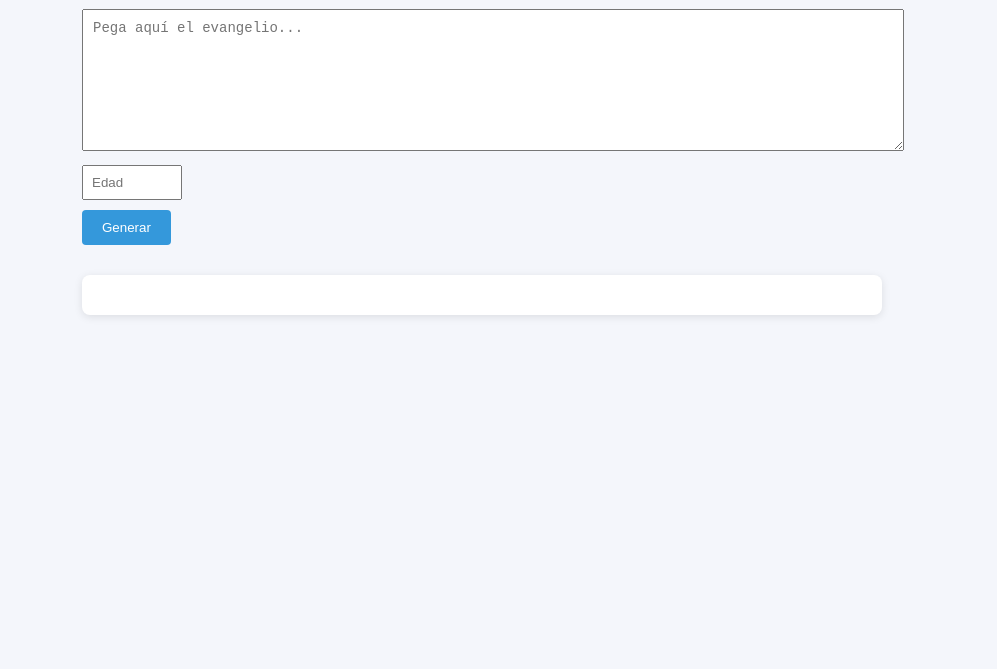
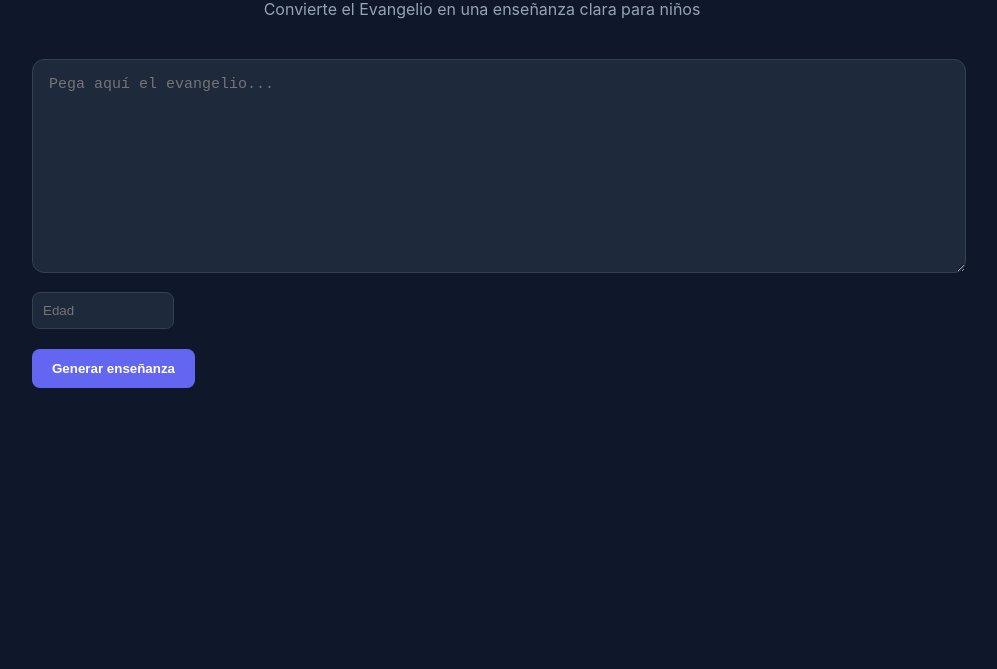
Before and after one commit to suncrestm/evangelio-para-peques, a website: page index.html in a window 1280 px wide. Shown: the part 131-800 px from the top of the page, without its empty margins (158-1155 px from the left). Drawn offline with Linux system fonts and the light colour scheme.

Commit message:
AI Studio style interface

```diff
--- a/index.html
+++ b/index.html
@@ -1,100 +1,139 @@
 <!DOCTYPE html>
-<html>
+<html lang="es">
 <head>
+<meta charset="UTF-8" />
+<meta name="viewport" content="width=device-width, initial-scale=1.0" />
 <title>Evangelio para Peques</title>
+
 <style>
   body {
-      font-family: Arial, sans-serif;
-      background: #f4f6fb;
-      max-width: 800px;
-      margin: 40px auto;
-      padding: 20px;
+    margin: 0;
+    font-family: Inter, system-ui, sans-serif;
+    background: #0f172a;
+    color: #e2e8f0;
+    display: flex;
+    justify-content: center;
+  }
+
+  .container {
+    width: 100%;
+    max-width: 900px;
+    padding: 60px 20px;
   }
 
   h1 {
     text-align: center;
-      color: #2c3e50;
+    font-size: 32px;
+    margin-bottom: 10px;
+  }
+
+  .subtitle {
+    text-align: center;
+    color: #94a3b8;
+    margin-bottom: 40px;
   }
 
   textarea {
     width: 100%;
-      height: 120px;
-      padding: 10px;
-      font-size: 14px;
-      margin-bottom: 10px;
+    min-height: 180px;
+    background: #1e293b;
+    border: 1px solid #334155;
+    border-radius: 12px;
+    padding: 16px;
+    color: white;
+    font-size: 15px;
+    resize: vertical;
   }
 
   input {
-      padding: 8px;
-      width: 80px;
-      margin-bottom: 10px;
+    margin-top: 15px;
+    background: #1e293b;
+    border: 1px solid #334155;
+    border-radius: 8px;
+    padding: 10px;
+    color: white;
+    width: 120px;
   }
 
   button {
-      padding: 10px 20px;
-      background: #3498db;
+    margin-top: 20px;
+    padding: 12px 20px;
+    background: #6366f1;
+    border: none;
+    border-radius: 8px;
     color: white;
-      border: none;
+    font-weight: 600;
     cursor: pointer;
-      border-radius: 4px;
   }
 
   button:hover {
-      background: #2980b9;
+    background: #4f46e5;
   }
 
-    #resultado {
-      margin-top: 30px;
-      background: white;
-      padding: 20px;
-      border-radius: 8px;
-      box-shadow: 0 2px 8px rgba(0,0,0,0.1);
+  .card {
+    margin-top: 40px;
+    background: #1e293b;
+    padding: 30px;
+    border-radius: 16px;
+    border: 1px solid #334155;
   }
 
   h2 {
-      margin-top: 20px;
-      color: #34495e;
+    margin-top: 30px;
+    color: #a5b4fc;
   }
 
-    p {
-      line-height: 1.6;
+  .loading {
+    margin-top: 20px;
+    color: #94a3b8;
   }
 </style>
 </head>
+
 <body>
 
+<div class="container">
   <h1>Evangelio para Peques</h1>
+  <div class="subtitle">
+    Convierte el Evangelio en una enseñanza clara para niños
+  </div>
 
   <textarea id="evangelio" placeholder="Pega aquí el evangelio..."></textarea>
   <br>
   <input id="edad" type="number" placeholder="Edad">
   <br>
-<button onclick="generar()">Generar</button>
+  <button onclick="generar()">Generar enseñanza</button>
 
+  <div id="loading" class="loading"></div>
   <div id="resultado"></div>
+</div>
 
 <script>
 async function generar() {
   const evangelio = document.getElementById("evangelio").value;
   const edad = document.getElementById("edad").value;
+  const resultadoDiv = document.getElementById("resultado");
+  const loadingDiv = document.getElementById("loading");
+
+  loadingDiv.innerText = "Generando enseñanza...";
+  resultadoDiv.innerHTML = "";
 
   const response = await fetch("/api/evangelio", {
     method: "POST",
-      headers: {
-        "Content-Type": "application/json"
-      },
+    headers: { "Content-Type": "application/json" },
     body: JSON.stringify({ evangelio, edad })
   });
 
   const data = await response.json();
+  loadingDiv.innerText = "";
 
   if (data.error) {
-      document.getElementById("resultado").innerHTML =
-        "<p style='color:red;'>Error: " + data.error + "</p>";
+    resultadoDiv.innerHTML = "<div class='card'>Error: " + data.error + "</div>";
     return;
   }
 
-    document.getElementById("resultado").innerHTML = `
+  resultadoDiv.innerHTML = `
+    <div class="card">
       <h2>Cuento</h2>
       <p>${data.cuento}</p>
 
@@ -106,6 +145,7 @@
 
       <h2>Oración</h2>
       <p>${data.oracion}</p>
+    </div>
   `;
 }
 </script>
```
Lines whose indentation alone changed are shown as unchanged.
